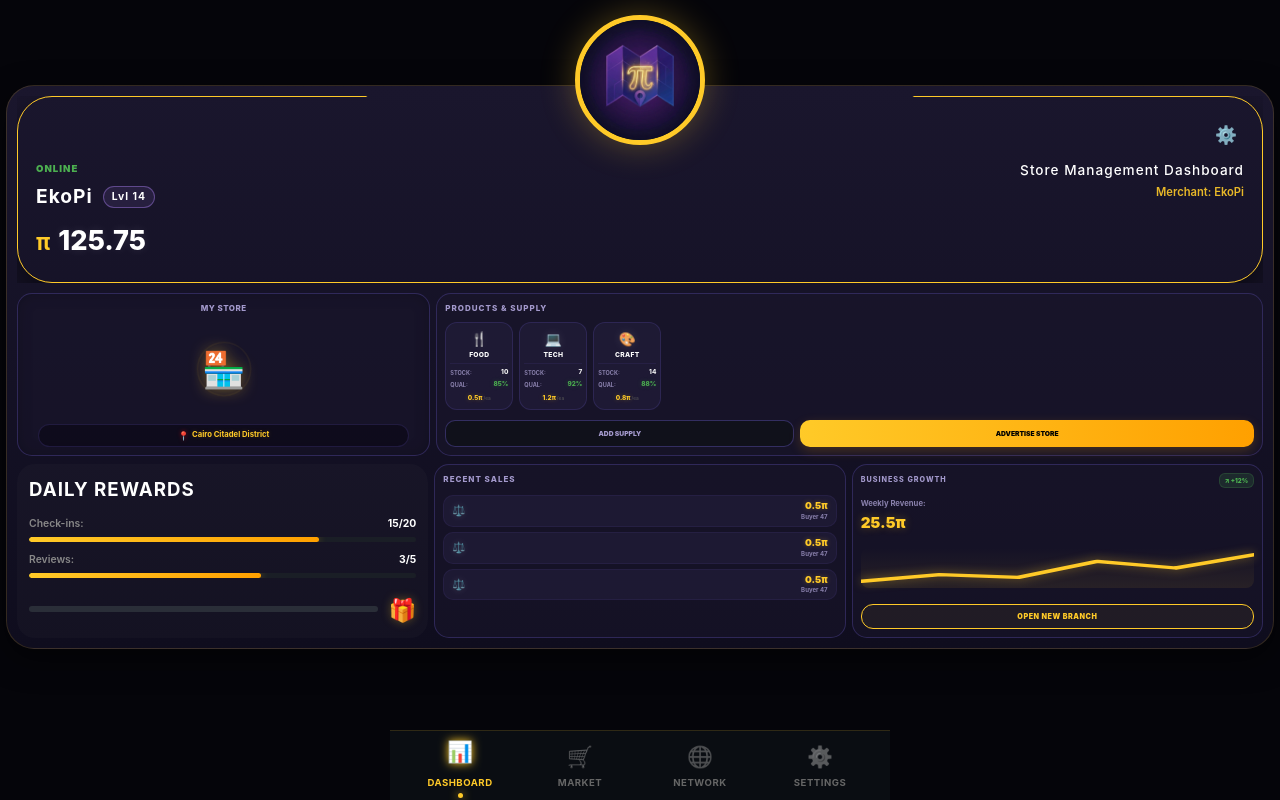
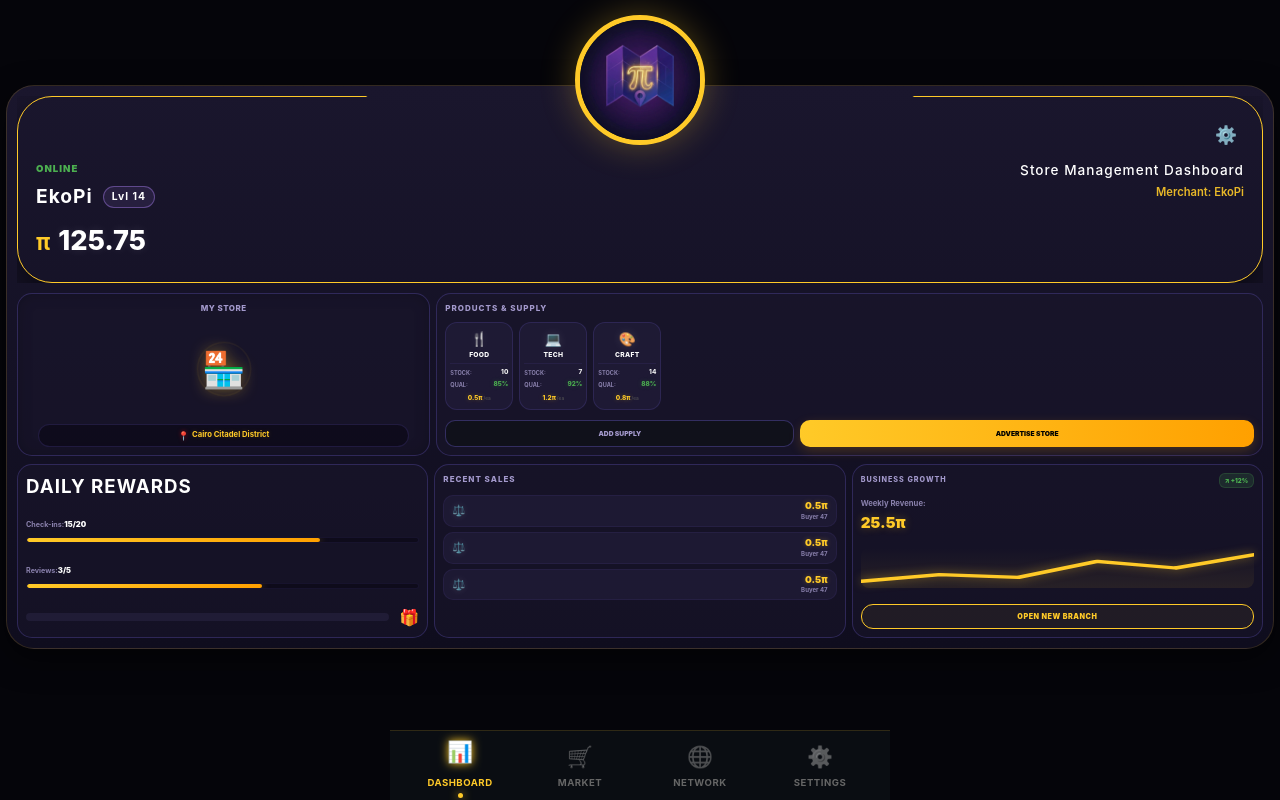
Before and after one commit to Maplypi-Official/maplypi-frontend, a React (Vite) app: page / in a window 1280 px wide. Built offline with nearby package versions, Linux system fonts and the light colour scheme; no server answers.

Commit message:
Update DailyRewards.css

```diff
--- a/src/components/DailyRewards/DailyRewards.css
+++ b/src/components/DailyRewards/DailyRewards.css
@@ -1,82 +1,108 @@
 .daily-reward-panel {
   display: flex;
   flex-direction: column;
-  gap: 12px;
-  background: rgba(255, 255, 255, 0.02);
-  border-radius: 18px;
-  padding: 12px;
+  gap: 8px;
+  /* الهوية البنفسجية الزجاجية الموحدة */
+  background: rgba(26, 22, 45, 0.5) !important;
+  border: 1.5px solid rgba(106, 90, 205, 0.3) !important;
+  border-radius: 15px;
+  padding: 8px !important;
+  height: 100%;
+  box-sizing: border-box;
+}
+
+.reward-title-mirror {
+  font-size: 0.5rem !important;
+  color: #a399cc !important; /* البنفسجي الباهت الموحد */
+  font-weight: 800;
+  text-transform: uppercase;
+  margin: 0 0 4px 0;
 }
 
 .reward-content-wrapper {
   display: flex;
   flex-direction: column;
-  gap: 10px;
+  gap: 12px;
 }
 
 .progress-group {
   display: flex;
   flex-direction: column;
-  gap: 5px;
-}
-
-.progress-info {
-  display: flex;
-  justify-content: space-between;
-  align-items: center;
+  gap: 4px;
 }
 
 .p-text {
-  font-size: 0.65rem;
-  color: #888;
-  font-weight: 600;
+  font-size: 0.45rem;
+  color: #8a81ad; /* لون بنفسجي وصفي من الصورة */
+  font-weight: 700;
 }
 
 .p-count {
-  font-size: 0.65rem;
+  font-size: 0.48rem;
   color: #fff;
-  font-weight: 700;
+  font-weight: 900;
 }
 
-/* شريط التقدم بتوهج ذهبي */
+/* شريط التقدم بتصميم "المراية" */
 .progress-track {
   width: 100%;
-  height: 5px;
-  background: #1a1e26;
+  height: 6px;
+  background: rgba(10, 8, 20, 0.6);
   border-radius: 10px;
   overflow: hidden;
+  border: 0.5px solid rgba(106, 90, 205, 0.1);
 }
 
 .progress-fill {
   height: 100%;
+  /* التدرج الذهبي المشرق من الصورة الأصلية */
   background: linear-gradient(90deg, #ffca28, #ffa000);
-  box-shadow: 0 0 8px rgba(255, 202, 40, 0.4);
+  box-shadow: 0 0 10px rgba(255, 202, 40, 0.4);
   border-radius: 10px;
 }
 
-/* منطقة الصندوق */
+/* منطقة الصندوق الاحترافية */
 .chest-section {
   display: flex;
   align-items: center;
   justify-content: space-between;
-  margin-top: 5px;
-  position: relative;
+  margin-top: 4px;
+  gap: 10px;
 }
 
 .empty-slot-track {
   flex: 1;
-  height: 6px;
-  background: #2a2e38;
+  height: 8px;
+  background: rgba(40, 35, 65, 0.6);
   border-radius: 10px;
-  margin-right: 10px;
+  position: relative;
+  overflow: hidden;
 }
 
-.reward-chest {
-  font-size: 1.4rem;
-  filter: drop-shadow(0 0 5px rgba(255, 202, 40, 0.3));
-  cursor: pointer;
-  transition: transform 0.2s ease;
+.inner-glow-track {
+  position: absolute;
+  top: 0;
+  left: 0;
+  width: 30%; /* يمثل التقدم الإجمالي */
+  height: 100%;
+  background: rgba(106, 90, 205, 0.4);
+  filter: blur(2px);
 }
 
-.reward-chest:hover {
-  transform: scale(1.1);
+.reward-chest-mirror {
+  font-size: 1.6rem;
+  /* توهج ذهبي للصندوق الخشبي */
+  filter: drop-shadow(0 0 8px rgba(255, 202, 40, 0.5));
+  cursor: pointer;
+  transition: all 0.3s cubic-bezier(0.175, 0.885, 0.32, 1.275);
 }
+
+.reward-chest-mirror:hover {
+  transform: scale(1.15) rotate(5deg);
+}
+
+.chest-icon {
+  display: inline-block;
+  /* تأثر بسيط ليجعل الإيموجي يبدو كأنه أيقونة تصميم */
+  filter: saturate(1.2) contrast(1.1);
+}
```
